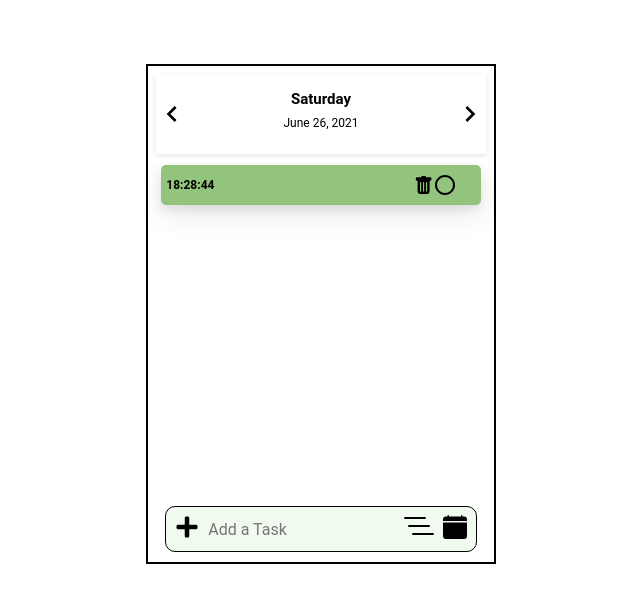
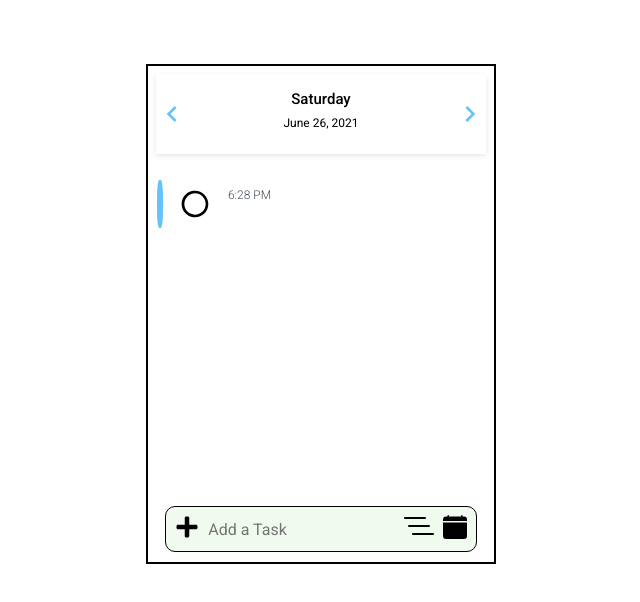
Before and after one commit to QqWwEe123123123/AgendaExtension, a React (Create React App) app: page / in a window 1280 px wide. Both pictures are taken after a click on the element 506 px from the left and 529 px from the top of the page. Shown: the top 602 px of the page, without its empty margins (319-959 px from the left). Built offline with nearby package versions, Linux system fonts and the light colour scheme.

Commit message:
new task design

```diff
--- a/src/App.js
+++ b/src/App.js
@@ -29,6 +29,9 @@ function App() {
 
   return (
     <>
+      <link rel="preconnect" href="https://fonts.googleapis.com" />
+      <link rel="preconnect" href="https://fonts.gstatic.com" crossorigin />
+      <link href="https://fonts.googleapis.com/css2?family=Roboto:wght@100;300;400;500;700;900&display=swap" rel="stylesheet"></link>
       <GlobalStyle />
       <Container>
         <Datetime day={day} date={date} handleBack={handleBack} handleFront={handleFront} />
--- a/src/Components/AddTask/AddTask.js
+++ b/src/Components/AddTask/AddTask.js
@@ -112,13 +112,29 @@ const AddTask = ({ setNewTask }) => {
     }
   );
 
-  const FormatDate = (date) => date.replace(/-/g, '\/')
+  const FormatDate = (date) => date.replace(/-/g, '\/');
+
+  const FormatTime = (dueTime) => {
+    // format time to a 12 hour time
+    let HH = dueTime.substr(0, 2);
+    let MM = dueTime.substr(3, 2);
+    let meridiem = "AM";
+
+    if (HH >= 12) {
+      meridiem  = "PM";
+      HH = HH % 12;
+    }
+
+    const time = HH + ':' + MM + ' ' + meridiem;
+    return time;
+  }
 
   const HandleNewTask = () => {
+    console.log(task.dueTime);
     let obj = {
       name: task.name,
       dueDate: dateFormat(FormatDate(task.dueDate), "longDate"),
-      dueTime: task.dueTime,
+      dueTime: FormatTime(task.dueTime),
       priority: task.priority
     };
     setNewTask(obj);
@@ -141,7 +157,7 @@ const AddTask = ({ setNewTask }) => {
     setTask(prev => (
       {
         ...prev,
-        name: event.target.value
+        name: message
       }
     ))
   }
@@ -158,7 +174,7 @@ const AddTask = ({ setNewTask }) => {
             value={task.name}
             placeholder="Add a Task"
             onChange={HandleInput}
-            maxLength="14"
+            maxLength="20"
           />
 
           <Icon
--- a/src/Components/Datetime/Datetime.elements.js
+++ b/src/Components/Datetime/Datetime.elements.js
@@ -22,12 +22,12 @@ export const Smallsec = styled.div`
 
 export const Titles = styled.h1`
   font-size: 15px;
-  font-weight: bold;
+  font-weight: 500;
 `
 
 export const DateText = styled.h2`
   font-size: 12px;
-  font-weight: normal;
+  font-weight: 400;
 `
 
 export const Container = styled.div`
--- a/src/Components/Datetime/Datetime.js
+++ b/src/Components/Datetime/Datetime.js
@@ -15,7 +15,7 @@ const Datetime = ({ day, date, handleBack, handleFront }) => {
   return (
     <Container>
       <Icon >
-        <MdKeyboardArrowLeft onClick={handleBack} size="2em" />
+        <MdKeyboardArrowLeft onClick={handleBack} size="2em" color="#64c3f9"/>
       </Icon>
       <DateContainer>
         <Bigsec>
@@ -26,7 +26,7 @@ const Datetime = ({ day, date, handleBack, handleFront }) => {
         </Smallsec>
       </DateContainer>
       <Icon >
-        <MdKeyboardArrowRight onClick={handleFront} size="2em" />
+        <MdKeyboardArrowRight onClick={handleFront} size="2em" color="#64c3f9"/>
       </Icon>
     </Container >
   )
--- a/src/Components/Task/Task.elements.js
+++ b/src/Components/Task/Task.elements.js
@@ -1,52 +1,51 @@
 import styled from 'styled-components'
 
 export const Container = styled.div`
-  border-radius: 5px;
-  background-color: ${({ color }) => color};
-  height: 2.5rem;
-  width: 20em;
-  margin: 0.2em;
-
-  box-shadow: rgba(0, 0, 0, 0.10) 0px 9px 28px, rgba(26, 18, 18, 0.07) 0px 5px 10px;
-
+  width: 95%;
+  height: 3em;
+  margin: 0.1em;
   display: flex;
+  justify-content: flex-start;
   align-items: center;
 `
 export const LargeSec = styled.div`
-
   width: 8em;
   height: 2em;
-  margin: auto;
   float: left;
   display: flex;
-  align-items: center;
+  flex-direction: column;
+`
+export const Img = styled.img`
+  margin: 0.5em;
+  width: 25px;
 `
 
-export const SmallSec = styled.div`
+export const BigTextWrapper = styled.h6`
+  font-size: 14px;
+  font-weight: 300;
+  color: #050608;
+`
 
-  width: 5em;
-  height: 2em;
-  float: left;
-  margin: auto;
+export const SmallTextWrapper = styled.h6`
+  font-size: 12px;
+  font-weight: 300;
+  color: #454c57;
+`
+export const IconWrapper = styled.div`
+
+  width: 10%;
+  margin: 1em;
+  cursor: pointer;
+
   display: flex;
   align-items: center;
   justify-content: center;
 `
 
-export const Img = styled.img`
-  margin: 0.5em;
-  width: 25px;
+export const HighLight = styled.div`
+  width: 0.4em;
+  height: 100%;
+  border-radius: 35%;
+  background-color: ${({color}) => color};
+  float: left;
 `
-
-export const TextBox = styled.h6`
-  font-size: 12px;
-`
-
-export const BigTextBox = styled.h6`
-  font-size: 13px;
-`
-export const IconWrapper = styled.div`
-  display: flex;
-  justify-content: flex-end;
-  cursor: pointer;
-`
--- a/src/Components/Task/Task.js
+++ b/src/Components/Task/Task.js
@@ -10,41 +10,37 @@ import {
 
 import {
   Container,
-  SmallSec,
+  HighLight,
   LargeSec,
-  TextBox,
-  BigTextBox,
+  SmallTextWrapper,
+  BigTextWrapper,
   IconWrapper,
 } from './Task.elements'
 
 const Task = ({ task, handleComplete, handleDelete, complete }) => {
 
-  const handleColor = () => {
+  const HandleColor = () => {
     if (complete) return '#efefefff';
-    if (task.priority === "HIGH") return '#e06666ff';
-    else if (task.priority === "MEDIUM") return '#ffd966ff';
-    else if (task.priority === "LOW") return '#93c47dff';
+    if (task.priority === "HIGH") return '#fe8687ff';
+    else if (task.priority === "MEDIUM") return '#f2bf89ff';
+    else if (task.priority === "LOW") return '#64c3f9ff';
   }
 
   return (
-    <Container color={handleColor}>
-      <SmallSec style={{ justifyContent: 'flex-start' }}>
-        <TextBox>{task.dueTime}</TextBox>
-      </SmallSec>
+    <Container>
+      <HighLight color={HandleColor}/>
+      <IconWrapper onClick={() => handleComplete(task)}>
+        {complete ? <RiCheckboxCircleFill size="2em" /> : <RiCheckboxBlankCircleLine size="2em" />}
+      </IconWrapper>
+      <LargeSec>
+        <BigTextWrapper>{task.name}</BigTextWrapper>
+        <SmallTextWrapper>{task.dueTime}</SmallTextWrapper>
+      </LargeSec>
+      {/* <IconWrapper onClick={() => handleDelete(task)}>
+          {<BsFillTrashFill size="1.6em" />}
+      </IconWrapper> */}
 
-      <LargeSec>
-        <BigTextBox>{task.name}</BigTextBox>
-      </ LargeSec>
-
-      <SmallSec >
-        <IconWrapper onClick={() => handleDelete(task)}>
-          <BsFillTrashFill size="1.2em"/>
-        </IconWrapper>
-        <IconWrapper onClick={() => handleComplete(task)}>
-          {complete ? <RiCheckboxCircleFill size="1.5em" /> : <RiCheckboxBlankCircleLine size="1.5em" />}
-        </IconWrapper>
-      </SmallSec>
-    </Container >
+    </Container>
   )
 }
 
--- a/src/Components/Tasks/Tasks.elements.js
+++ b/src/Components/Tasks/Tasks.elements.js
@@ -7,4 +7,5 @@ export const Container = styled.div`
   justify-content: flex-start ;
   flex-direction: column;
   align-items: center;
+  padding-top: 1em;
 `
--- a/src/GlobalStyles.js
+++ b/src/GlobalStyles.js
@@ -1,7 +1,14 @@
 import styled, { createGlobalStyle } from 'styled-components'
 
 const GlobalStyle = createGlobalStyle`
-  @import url('https://fonts.googleapis.com/css2?family=Roboto:ital,wght@0,100;0,300;0,400;0,500;0,700;0,900;1,100;1,300;1,400;1,500;1,700;1,900&display=swap');
+  /* Font weight
+    Thin: 100,
+    Light: 300,
+    Regular: 400,
+    Medium: 500,
+    Bold: 700,
+    Black: 900
+  */
   * {
       box-sizing: border-box;
       margin: 0;
@@ -23,7 +30,6 @@ export const Container = styled.div`
   border: 2px solid;
 
   margin-top: 5%;
-  /* background-color: #a8dadcff; */
 
   // for testing purposes
   @media (max-width: 768px) {
```
